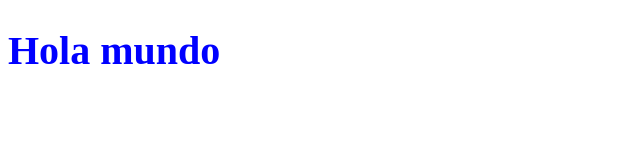
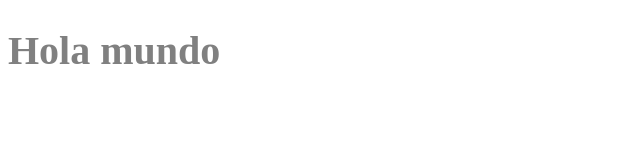
Before and after one commit to hansArevalo/css2, a plain HTML site: page index.html in a window 1280 px wide. Shown: the whole page, without its empty margins (0-640 px from the left). Drawn offline with Linux system fonts and the light colour scheme.

Commit message:
important

```diff
--- a/index.html
+++ b/index.html
@@ -9,7 +9,7 @@
 </head>
 
 <body>
-  <h1 class="title" id:"title">Hola mundo</h1>
+  <h1 class="title" id="title">Hola mundo</h1>
 
   <script src="script.js"></script>
 </body>
--- a/style.css
+++ b/style.css
@@ -12,6 +12,9 @@ la cascada solo aplica los ultimos estilos modificados
   color:crimson;
 }
 */
+#title{
+  color:grey;
+}
 .title{
   color:blue;
 }
@@ -19,7 +22,11 @@ h1{
   color:tomato;
   font-size:40px;
 }
+body> .title{
+  color:yellowgreen;
+}
 
 /* 1- selector de tipo, Pseudoelementos ::*/
 /* 10- selector de clase, Pseudoclase  :,[]*/
 /* 100- selector de ID*/
+/* important- apesar que el valor tenga mayor especifidad la palabra important tiene una mayor gerarquia*/
```
